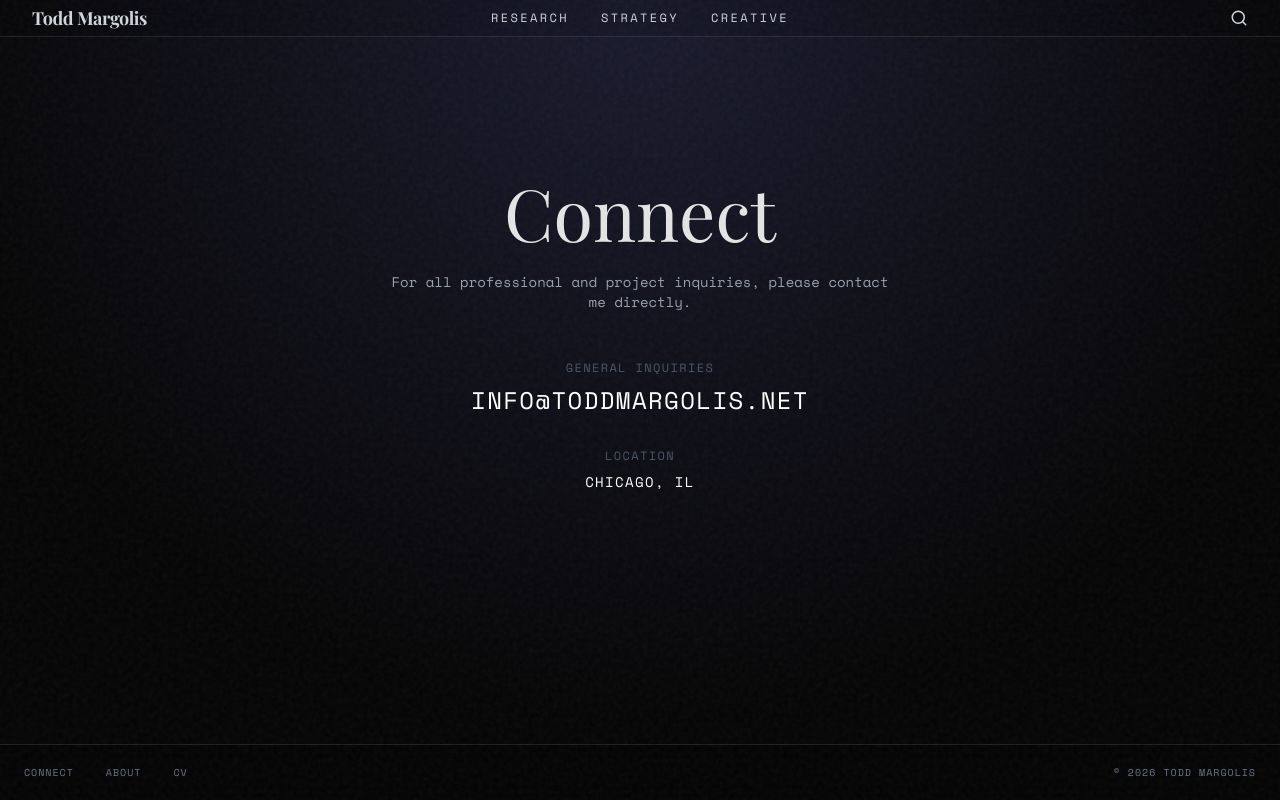
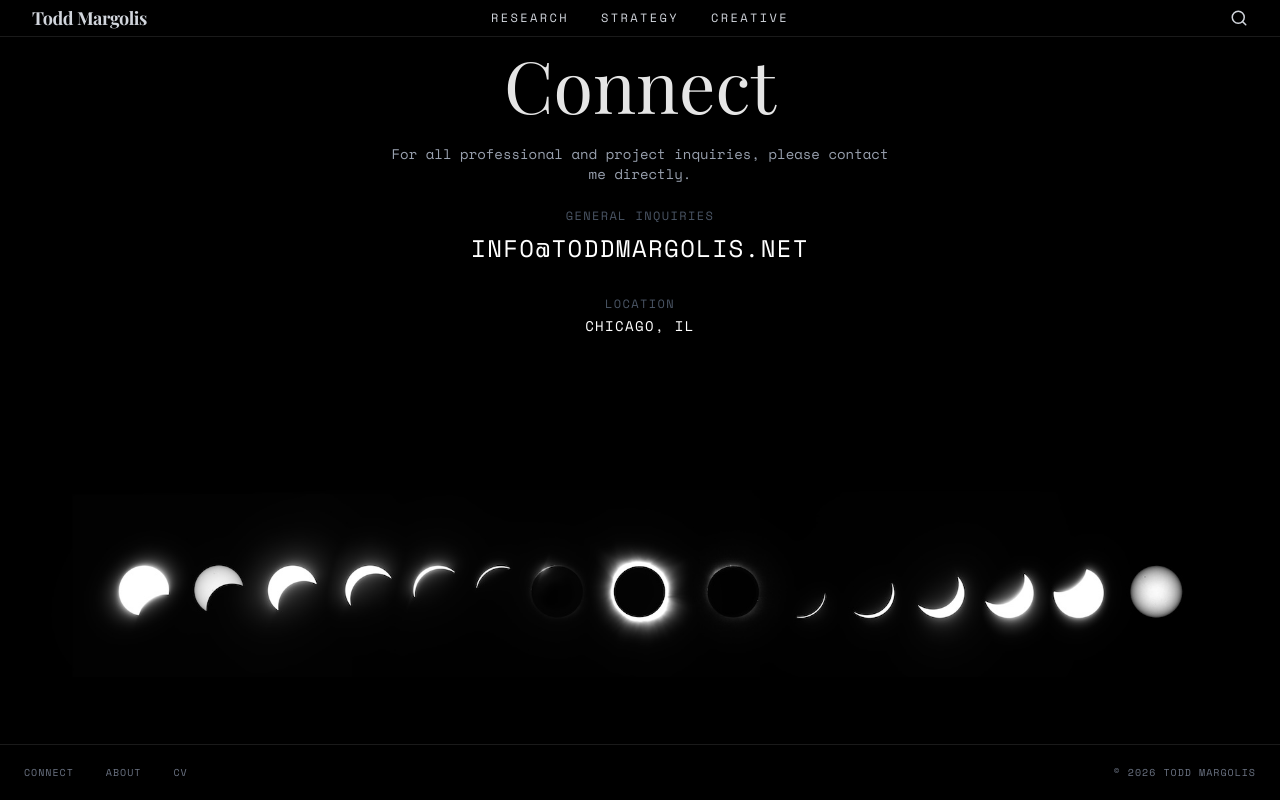
Before and after one commit to tmargolis/toddmargolis, an Astro site: page /contact in a window 1280 px wide. Built offline with nearby package versions, Linux system fonts and the light colour scheme; Astro itself is replaced by a stand-in of ours; a web font is replaced by a local one.

Commit message:
Enhance layout and styling for contact and bio pages; add contact page background image and adjust noise overlay visibility for both pages. Update body class for contact page to improve styling consistency.

```diff
--- a/src/layouts/Layout.astro
+++ b/src/layouts/Layout.astro
@@ -45,7 +45,7 @@ const documentTitle = fullTitle ?? `Todd Margolis | ${title}`;
     <!-- Umami analytics -->
     <script defer src="https://cloud.umami.is/script.js" data-website-id="2fdb18fd-4cf4-4b2e-b12d-6b0594c3d009"></script>
     </head>
-	<body class={`relative min-h-screen flex flex-col ${Astro.url.pathname === '/strategy/' || Astro.url.pathname === '/strategy' ? 'page-strategy' : ''} ${Astro.url.pathname === '/research/' || Astro.url.pathname === '/research' ? 'page-research' : ''} ${Astro.url.pathname === '/creative/' || Astro.url.pathname === '/creative' ? 'page-creative' : ''} ${Astro.url.pathname === '/works/' || Astro.url.pathname === '/works' ? 'page-works' : ''} ${Astro.url.pathname === '/bio/' || Astro.url.pathname === '/bio' ? 'page-bio' : ''}`}>
+	<body class={`relative min-h-screen flex flex-col ${Astro.url.pathname === '/strategy/' || Astro.url.pathname === '/strategy' ? 'page-strategy' : ''} ${Astro.url.pathname === '/research/' || Astro.url.pathname === '/research' ? 'page-research' : ''} ${Astro.url.pathname === '/creative/' || Astro.url.pathname === '/creative' ? 'page-creative' : ''} ${Astro.url.pathname === '/works/' || Astro.url.pathname === '/works' ? 'page-works' : ''} ${Astro.url.pathname === '/bio/' || Astro.url.pathname === '/bio' ? 'page-bio' : ''} ${Astro.url.pathname === '/contact/' || Astro.url.pathname === '/contact' ? 'page-contact' : ''}`}>
 
     <!-- Noise Texture (hidden on strategy page so video background shows clean) -->
     <div class="noise-overlay"></div>
--- a/src/pages/bio.astro
+++ b/src/pages/bio.astro
@@ -51,7 +51,7 @@ import Layout from '../layouts/Layout.astro';
 
               <h3 class="font-serif text-xl text-white mt-10 mb-4">Applied Research & Innovation Leadership</h3>
               <p>
-                  As Sr. Director of Applied Research & Emerging Technologies at <strong><a href ="/works/qlik/" class="text-white underline decoration-white/50 hover:decoration-white">Qlik</a></strong>, Todd accelerated the long-term roadmap for enterprise intelligence. He led a team of machine learning engineers to define the strategy for <strong><a href ="/works/qlik-genai/" class="text-white underline decoration-white/50 hover:decoration-white">Generative AI</a></strong>, moving beyond the hype cycle to develop capabilities that are ethical, scalable, and genuinely useful.
+                  As Sr. Director of Applied Research & Emerging Technologies at <strong><a href ="/works/qlik/" class="text-white underline decoration-white/50 hover:decoration-white">Qlik</a></strong>, Todd accelerated the long-term roadmap for enterprise intelligence. He led a team of machine learning engineers to define the strategy for <strong><a href ="/works/qlik-genai/" class="text-white underline decoration-white/50 hover:decoration-white">Generative AI</a></strong>, moving beyond the hype to develop capabilities that are ethical, scalable, and genuinely useful.
               </p>
               <p>
                   His current artistic focus, <strong><a href ="https://observables.art" class="text-white underline decoration-white/50 hover:decoration-white">Observables</a></strong>, continues this inquiry. Through projects like <strong><a href ="/works/3d-horizons/" class="text-white underline decoration-white/50 hover:decoration-white">Horizons</a></strong> (a stereoscopic intervention into space data) and <strong><a href ="/works/now-and-then/" class="text-white underline decoration-white/50 hover:decoration-white">Now & Then</a></strong> (temporaral astrophotography compositions), he continues to materialize the invisible, proving that the tools of rigorous research and the instruments of artistic expression are one and the same.
--- a/src/pages/contact.astro
+++ b/src/pages/contact.astro
@@ -3,9 +3,10 @@ import Layout from '../layouts/Layout.astro';
 ---
 
 <Layout title="Inquire">
-  <section class="pt-32 pb-24 flex flex-col justify-center items-center px-6 md:px-12 text-center">
+  <div class="relative z-10">
+  <section class="pt-0 pb-24 flex flex-col justify-start items-center px-6 md:px-12 text-center">
       <h1 class="font-serif text-5xl md:text-7xl mb-6">Connect</h1>
-      <p class="font-mono text-sm text-gray-400 mb-12 max-w-lg">
+      <p class="font-mono text-sm text-gray-400 mb-6 max-w-lg">
           For all professional and project inquiries, please contact me directly.
       </p>
 
@@ -16,9 +17,22 @@ import Layout from '../layouts/Layout.astro';
           </div>
 
           <div>
-               <span class="block text-xs text-gray-600 mb-2">LOCATION</span>
+               <span class="block text-xs text-gray-600 mb-1">LOCATION</span>
                <p class="text-white">Chicago, IL</p>
           </div>
       </div>
   </section>
+  </div>
+
+    <!-- Black background (no gradient) -->
+  <div class="fixed inset-0 z-0 bg-black" aria-hidden="true"></div>
+  <!-- Eclipse image positioned lower so it doesn't overlap Connect -->
+  <div class="fixed inset-0 z-0 overflow-hidden" aria-hidden="true">
+    <img
+      src="/images/eclipse.jpg"
+      alt=""
+      class="absolute inset-0 w-full h-full object-contain object-[center_80%]"
+    />
+  </div>
+
 </Layout>
--- a/src/styles/global.css
+++ b/src/styles/global.css
@@ -117,8 +117,15 @@ body.page-strategy .noise-overlay,
 body.page-research .noise-overlay,
 body.page-creative .noise-overlay,
 body.page-works .noise-overlay,
-body.page-bio .noise-overlay {
+body.page-bio .noise-overlay,
+body.page-contact .noise-overlay {
   display: none;
+}
+
+/* Contact page: solid black background (no gradient) */
+body.page-contact {
+  background: #000;
+  background-image: none;
 }
 
 /* Creative page: bg video starts right-aligned; JS scroll shifts to left */
```
Also changed, not shown: public/images/eclipse.jpg (added).
